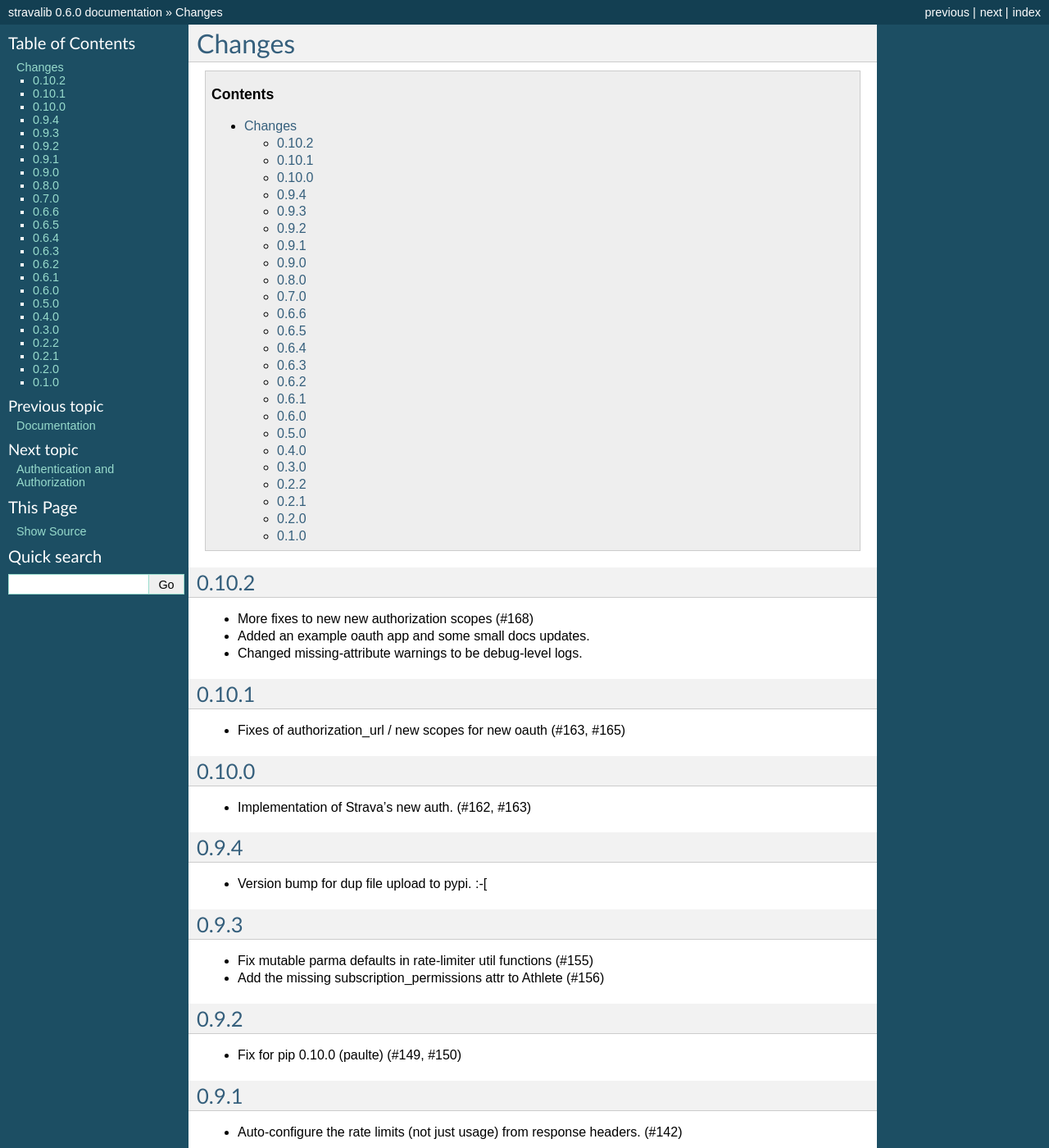
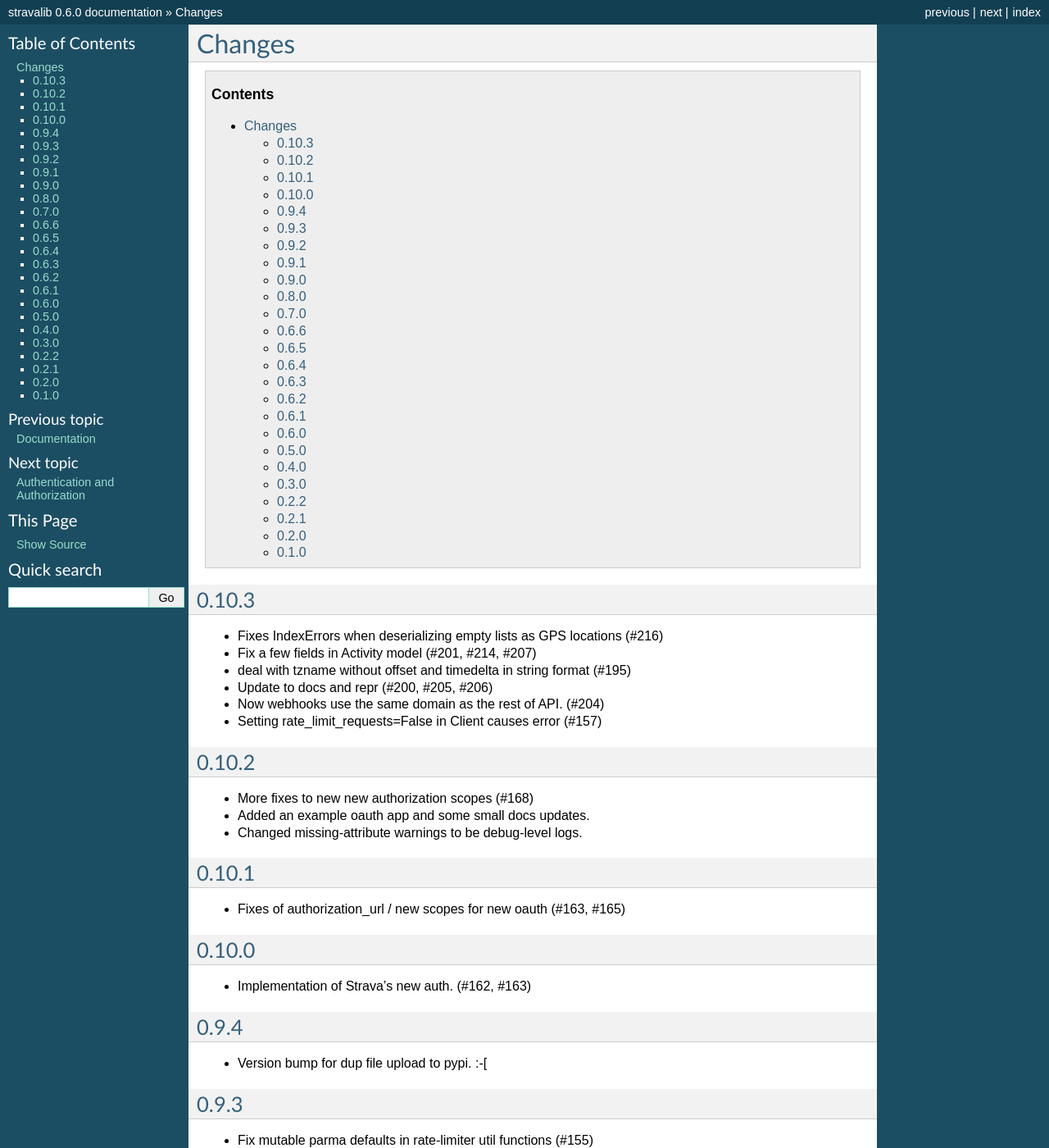
Before and after one commit to stravalib/stravalib, a Sphinx documentation site: the page built from docs/news.rst, in a window 1280 px wide and 1400 px high. Shown: the whole window at 82% size. Built offline with Sphinx 7.4.7, drawn with Linux system fonts in a browser that asks for light colours.

Commit message:
Updating version for 0.10.3

```diff
--- a/docs/news.rst
+++ b/docs/news.rst
@@ -2,6 +2,15 @@ Changes
 =======
 
 .. contents::
+
+0.10.3
+------
+* Fixes IndexErrors when deserializing empty lists as GPS locations (#216)
+* Fix a few fields in Activity model (#201, #214, #207)
+* deal with tzname without offset and timedelta in string format (#195)
+* Update to docs and repr (#200, #205, #206)
+* Now webhooks use the same domain as the rest of API. (#204)
+* Setting rate_limit_requests=False in Client causes error (#157)
 
 0.10.2
 ------
--- a/setup.py
+++ b/setup.py
@@ -5,7 +5,7 @@ import warnings
 
 from setuptools import setup, find_packages
 
-version = '0.10.2'
+version = '0.10.3'
 
 def parse_requirements(filename):
     """ load requirements from a pip requirements file """
```
Also changed, not shown: 1 other file.
